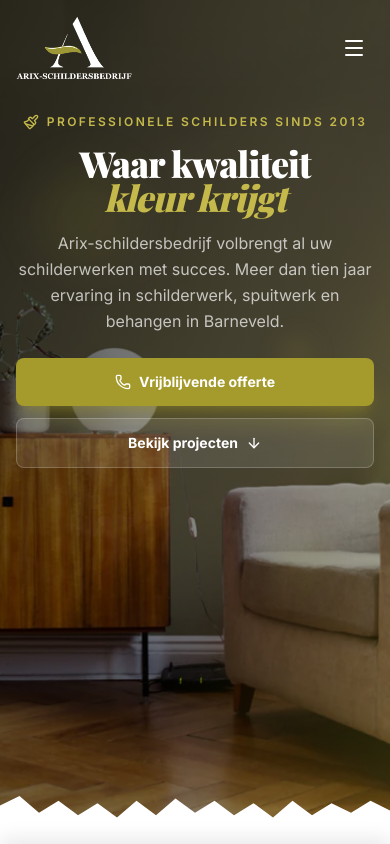
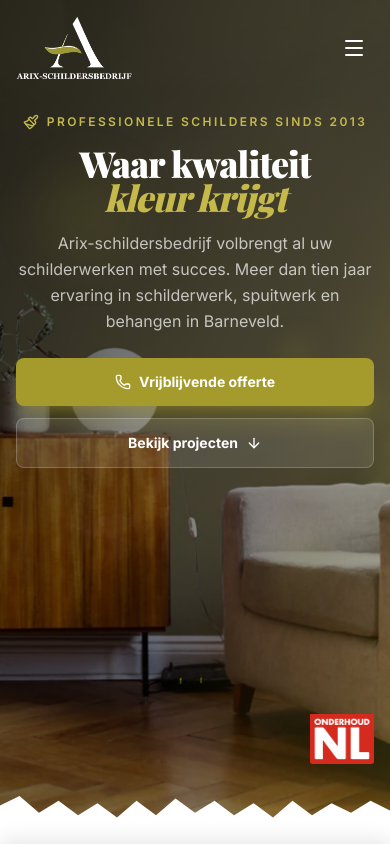
Before and after one commit to hameda9795/Arix, a Next.js app: page / in a window 390 px wide. Shown: the top 844 px of the page. Built offline with nearby package versions, Linux system fonts and the light colour scheme; a web font is replaced by a local one.

Commit message:
feat: add OnderhoudNL logo to hero section
- Position logo to the right of content on desktop (xl+)
- Show logo at bottom-right on mobile and smaller screens
- Logo placed inside content div for consistent positioning relative to text

```diff
--- a/src/components/Hero.tsx
+++ b/src/components/Hero.tsx
@@ -101,6 +101,38 @@ export default function Hero() {
             <ArrowDown className="w-4 h-4" />
           </Link>
         </motion.div>
+
+        {/* Desktop OnderhoudNL Logo - positioned to the right of content */}
+        <motion.div
+          initial={{ opacity: 0, scale: 0.8 }}
+          animate={{ opacity: 1, scale: 1 }}
+          transition={{ duration: 0.8, delay: 0.6, ease: "easeOut" }}
+          className="hidden xl:block absolute -right-24 2xl:-right-28 top-1/2 -translate-y-1/2"
+        >
+          <Image
+            src="/images/OnderhoudNL_Standaard_RGB_zonder witruimte.png"
+            alt="OnderhoudNL erkend schilder"
+            width={120}
+            height={120}
+            className="w-20 2xl:w-24 h-auto"
+          />
+        </motion.div>
+      </motion.div>
+
+      {/* Mobile OnderhoudNL Logo */}
+      <motion.div
+        initial={{ opacity: 0, scale: 0.8 }}
+        animate={{ opacity: 1, scale: 1 }}
+        transition={{ duration: 0.8, delay: 0.6, ease: "easeOut" }}
+        className="absolute z-10 right-4 bottom-20 xl:hidden"
+      >
+        <Image
+          src="/images/OnderhoudNL_Standaard_RGB_zonder witruimte.png"
+          alt="OnderhoudNL erkend schilder"
+          width={120}
+          height={120}
+          className="w-16 h-auto"
+        />
       </motion.div>
 
       {/* Paint drip bottom */}
```
